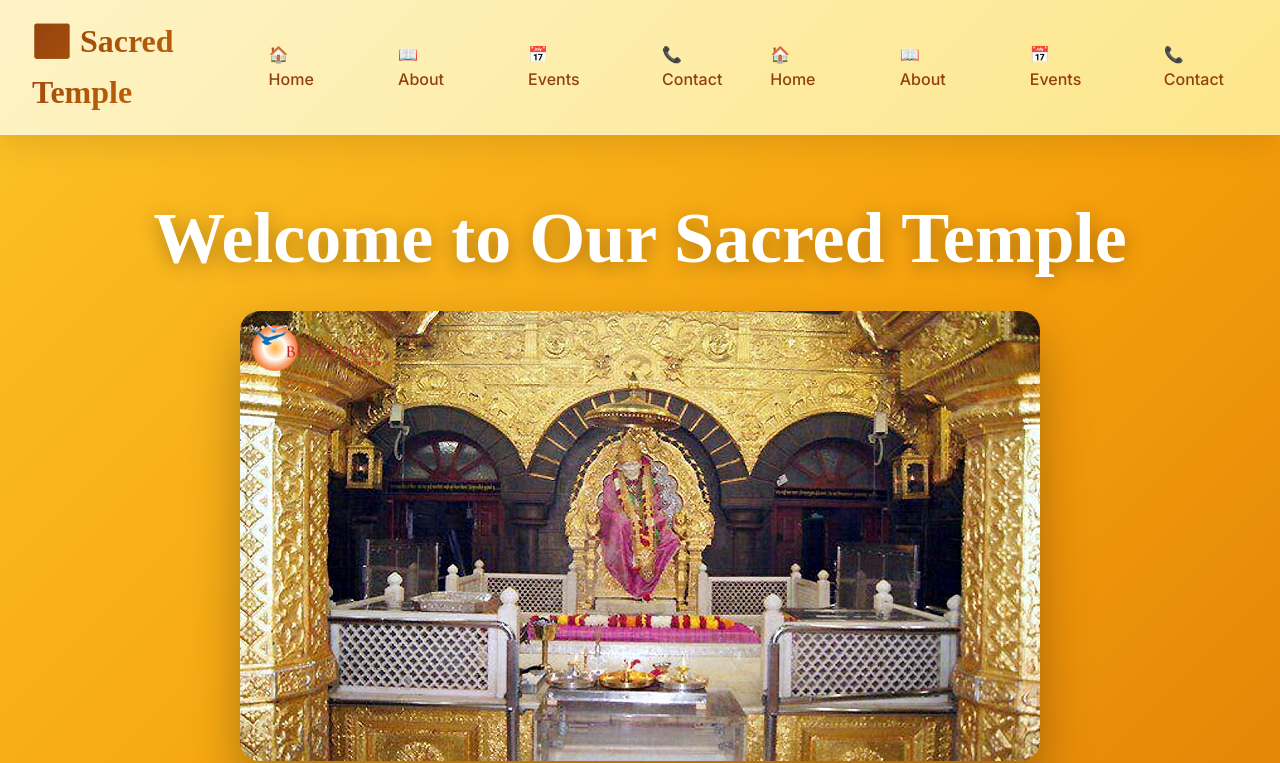
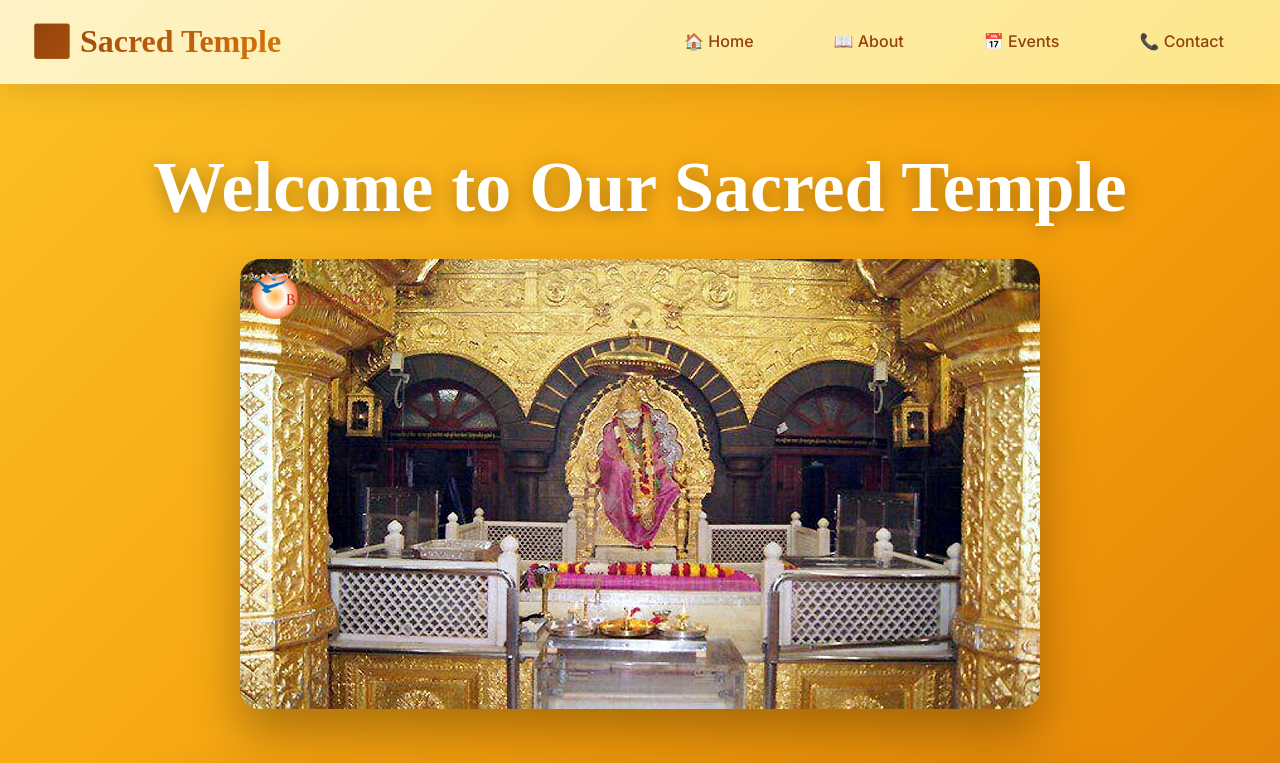
Before and after one commit to balagithub98/saibaba-nextjs-decap, a Next.js app: page / in a window 1280 px wide. Shown: the top 763 px of the page. Built offline with nearby package versions, Linux system fonts and the light colour scheme.

Commit message:
Fix duplicate navigation by using separate class names for mobile and desktop navigation

```diff
--- a/app/components/MobileMenu.tsx
+++ b/app/components/MobileMenu.tsx
@@ -36,7 +36,7 @@
         <span className="hamburger-line"></span>
       </button>
 
-      <div className={`nav-links ${isOpen ? 'active' : ''}`}>
+      <div className={`mobile-nav-links ${isOpen ? 'active' : ''}`}>
         <a href="/" onClick={closeMenu}>🏠 Home</a>
         <a href="/about" onClick={closeMenu}>📖 About</a>
         <a href="/events" onClick={closeMenu}>📅 Events</a>
--- a/app/globals.css
+++ b/app/globals.css
@@ -144,6 +144,10 @@
   display: none;
 }
 
+.mobile-nav-links {
+  display: none;
+}
+
 /* Mobile Navigation Styles */
 @media (max-width: 768px) {
   .mobile-menu-toggle {
@@ -154,8 +158,8 @@
     display: none;
   }
 
-  /* Mobile menu navigation links */
-  .mobile-menu-toggle + .nav-links {
+  .mobile-nav-links {
+    display: block;
     position: fixed;
     left: -100%;
     top: 0;
@@ -171,11 +175,11 @@
     z-index: 999;
   }
 
-  .mobile-menu-toggle + .nav-links.active {
+  .mobile-nav-links.active {
     left: 0;
   }
 
-  .mobile-menu-toggle + .nav-links a {
+  .mobile-nav-links a {
     display: block;
     margin: 1rem 0;
     font-size: 1.2rem;
@@ -187,7 +191,7 @@
     transition: all 0.3s ease;
   }
 
-  .mobile-menu-toggle + .nav-links a:hover {
+  .mobile-nav-links a:hover {
     background: linear-gradient(135deg, #92400e 0%, #d97706 100%);
     color: white;
     transform: scale(1.05);
```
